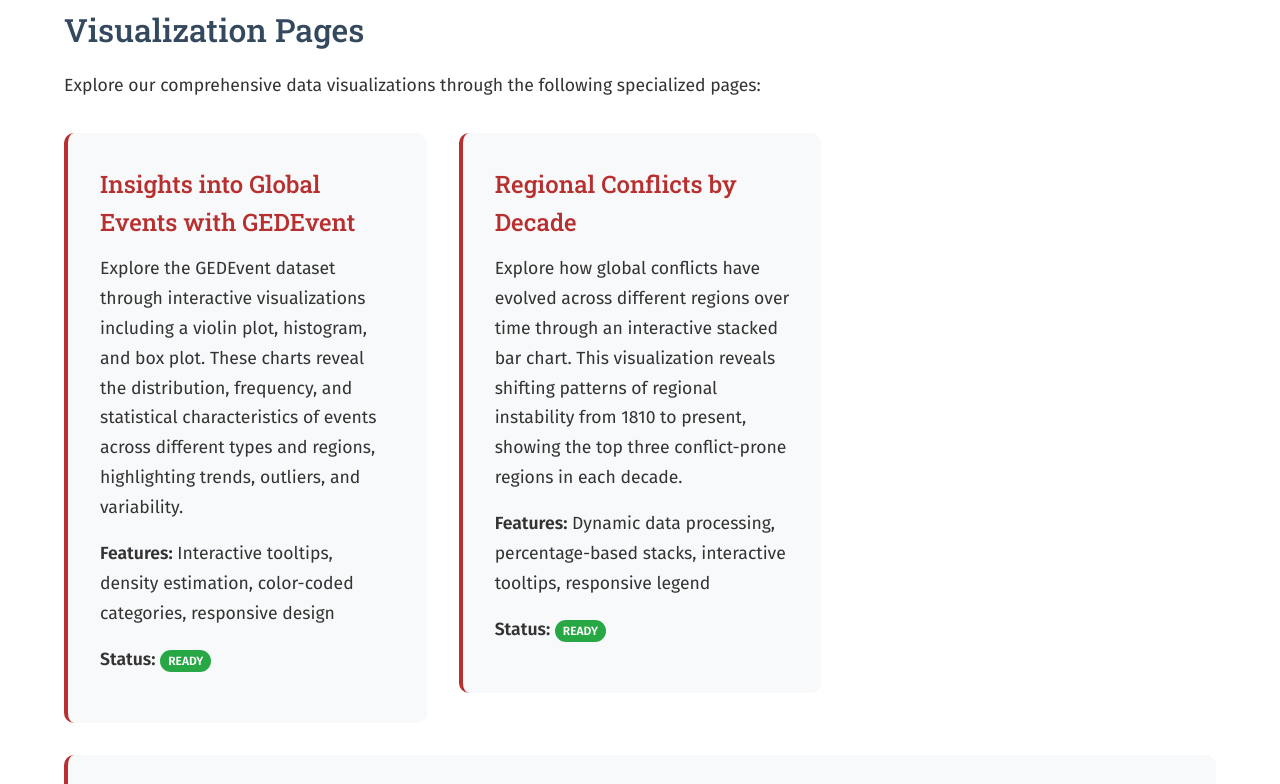
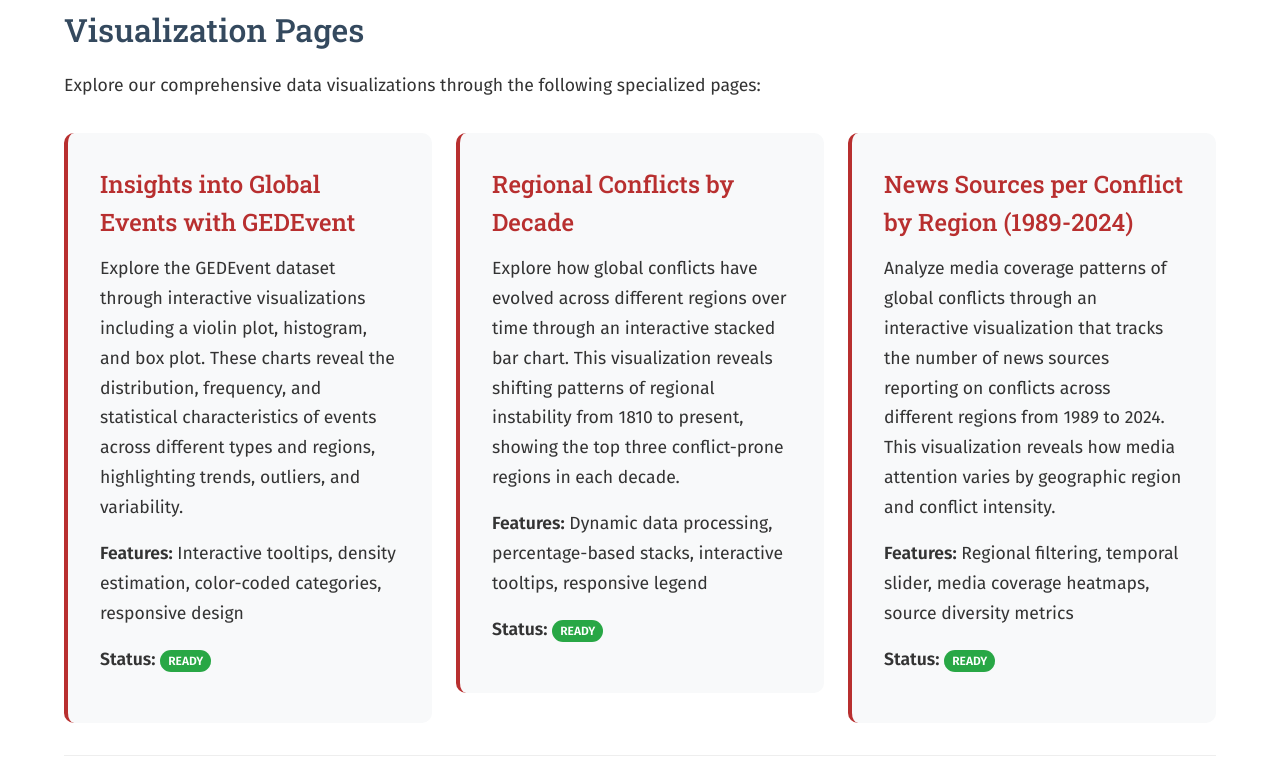
Before and after one commit to sepehrkdi/EsfViz, a website: page index.html in a window 1280 px wide. Shown: the part 860-1644 px from the top of the page. Drawn offline with nearby package versions, Linux system fonts and the light colour scheme.

Commit message:
same row

```diff
--- a/index.html
+++ b/index.html
@@ -69,12 +69,12 @@
             </p>
 
             <!-- Grid container for visualization page cards -->
-            <!-- Add/remove .page-card divs to modify available visualizations -->
-            <div class="page-sections">
+            <!-- Three main visualizations in responsive row layout -->
+            <div class="page-sections page-sections-row">
 
                 <!-- VISUALIZATION 1: Sample Visualization -->
                 <!-- NEW: Moved from main page - interactive D3.js demonstration -->
-                <a href="gedevents-visualizations.html" class="page-card-link">
+                <a href="gedevents-visualizations.html" class="page-card-link page-card-flex">
                     <div class="page-card">
                         <h3>Insights into Global Events with GEDEvent</h3>
                         <p>
@@ -89,7 +89,7 @@
 
                 <!-- VISUALIZATION 2: Regional Conflicts Analysis -->
                 <!-- Interactive stacked bar chart showing conflict patterns by region over decades -->
-                <a href="regional-conflicts.html" class="page-card-link">
+                <a href="regional-conflicts.html" class="page-card-link page-card-flex">
                     <div class="page-card">
                         <h3>Regional Conflicts by Decade</h3>
                         <p>
@@ -105,7 +105,7 @@
 
                 <!-- VISUALIZATION 3: News Sources per Conflict Analysis -->
                 <!-- Interactive visualization showing media coverage patterns across regions -->
-                <a href="news-sources-analysis.html" class="page-card-link page-card-new-line">
+                <a href="news-sources-analysis.html" class="page-card-link page-card-flex">
                     <div class="page-card">
                         <h3>News Sources per Conflict by Region (1989-2024)</h3>
                         <p>
@@ -118,6 +118,7 @@
                         <p><strong>Status:</strong> <span class="status-ready">Ready</span></p>
                     </div>
                 </a>
+            </div>
 
                 <!-- VISUALIZATION 4: Interactive Dashboard -->
                 <!-- Customize title, description, and features for your first visualization -->
--- a/styles.css
+++ b/styles.css
@@ -440,6 +440,14 @@ li {
     margin-top: 2rem;                       /* Space above card grid */
 }
 
+/* Row-based responsive layout for main visualizations */
+.page-sections-row {
+    display: flex;                          /* Flexbox for row layout */
+    flex-wrap: wrap;                        /* Allow wrapping on smaller screens */
+    gap: 1.5rem;                           /* Space between cards */
+    margin-top: 2rem;                      /* Space above card row */
+}
+
 /* Individual page/visualization cards */
 .page-card {
     background: #f8f9fa;                    /* Light gray background */
@@ -473,6 +481,13 @@ li {
 /* Force new line in grid layout */
 .page-card-new-line {
     grid-column: 1 / -1;                   /* Span full width to force new line */
+}
+
+/* Flexible card layout for row sections */
+.page-card-flex {
+    flex: 1;                               /* Equal width distribution */
+    min-width: 280px;                      /* Minimum width before wrapping */
+    display: block;                        /* Block-level for full card click */
 }
 
 /* Card title styling */
@@ -582,6 +597,16 @@ Mobile-first approach for different screen sizes
 
     .nav-title {
         font-size: 1.25rem;                 /* Smaller navigation title */
+    }
+
+    /* Responsive adjustments for page sections row */
+    .page-sections-row {
+        flex-direction: column;             /* Stack cards vertically on mobile */
+        gap: 1rem;                          /* Reduced gap for mobile */
+    }
+
+    .page-card-flex {
+        min-width: auto;                    /* Remove min-width constraint on mobile */
     }
 
     /* Stack team members vertically on mobile (deprecated styles) */
```
